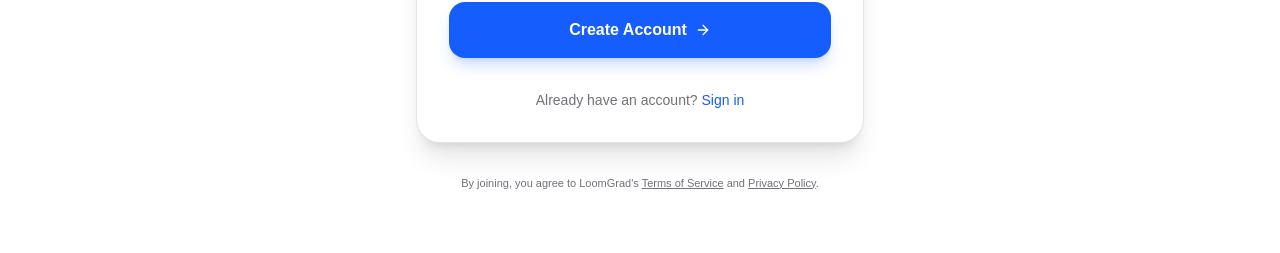
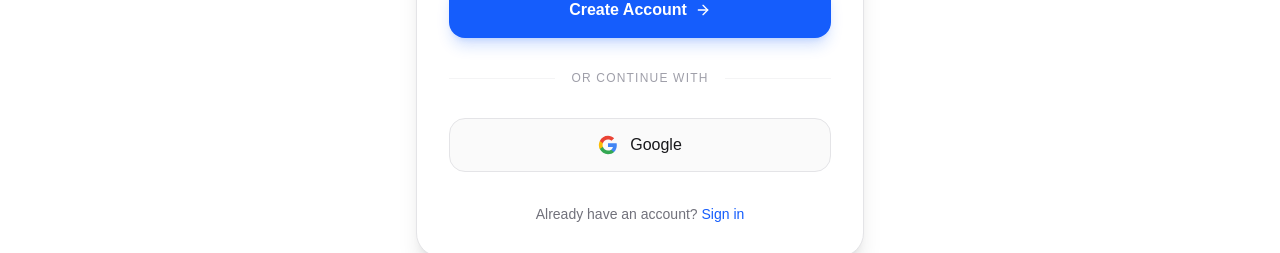
Before and after one commit to chandanone/loomgrad, a Next.js app: page /auth/signup in a window 1280 px wide. Shown: the part 564-817 px from the top of the page. Built offline with nearby package versions, Linux system fonts and the light colour scheme; no server answers.

Commit message:
fix: google logo and signup google

```diff
--- a/src/app/auth/signin/page.tsx
+++ b/src/app/auth/signin/page.tsx
@@ -127,10 +127,10 @@ export default function SignInPage() {
                             className="bg-zinc-50 border border-zinc-200 text-zinc-900 font-medium py-3.5 rounded-2xl hover:bg-zinc-100 transition-all flex items-center justify-center gap-3 active:scale-[0.98]"
                         >
                             <svg className="w-5 h-5" viewBox="0 0 24 24">
-                                <path fill="currentColor" d="M22.56 12.25c0-.78-.07-1.53-.2-2.25H12v4.26h5.92c-.26 1.37-1.04 2.53-2.21 3.31v2.77h3.57c2.08-1.92 3.28-4.74 3.28-8.09z" />
-                                <path fill="currentColor" d="M12 23c2.97 0 5.46-.98 7.28-2.66l-3.57-2.77c-.98.66-2.23 1.06-3.71 1.06-2.86 0-5.29-1.93-6.16-4.53H2.18v2.84C3.99 20.53 7.7 23 12 23z" />
-                                <path fill="currentColor" d="M5.84 14.09c-.22-.66-.35-1.36-.35-2.09s.13-1.43.35-2.09V7.07H2.18C1.43 8.55 1 10.22 1 12s.43 3.45 1.18 4.93l3.66-2.84z" />
-                                <path fill="currentColor" d="M12 5.38c1.62 0 3.06.56 4.21 1.64l3.15-3.15C17.45 2.09 14.97 1 12 1 7.7 1 3.99 3.47 2.18 7.07l3.66 2.84c.87-2.6 3.3-4.53 6.16-4.53z" />
+                                <path fill="#4285F4" d="M22.56 12.25c0-.78-.07-1.53-.2-2.25H12v4.26h5.92c-.26 1.37-1.04 2.53-2.21 3.31v2.77h3.57c2.08-1.92 3.28-4.74 3.28-8.09z" />
+                                <path fill="#34A853" d="M12 23c2.97 0 5.46-.98 7.28-2.66l-3.57-2.77c-.98.66-2.23 1.06-3.71 1.06-2.86 0-5.29-1.93-6.16-4.53H2.18v2.84C3.99 20.53 7.7 23 12 23z" />
+                                <path fill="#FBBC05" d="M5.84 14.09c-.22-.66-.35-1.36-.35-2.09s.13-1.43.35-2.09V7.07H2.18C1.43 8.55 1 10.22 1 12s.43 3.45 1.18 4.93l3.66-2.84z" />
+                                <path fill="#EA4335" d="M12 5.38c1.62 0 3.06.56 4.21 1.64l3.15-3.15C17.45 2.09 14.97 1 12 1 7.7 1 3.99 3.47 2.18 7.07l3.66 2.84c.87-2.6 3.3-4.53 6.16-4.53z" />
                             </svg>
                             Google
                         </button>
--- a/src/app/auth/signup/page.tsx
+++ b/src/app/auth/signup/page.tsx
@@ -2,6 +2,7 @@
 
 import { useState } from "react";
 import { useRouter } from "next/navigation";
+import { signIn } from "next-auth/react";
 import Link from "next/link";
 import { BookOpen, User as UserIcon, Mail, Lock, Loader2, AlertCircle, ArrowRight } from "lucide-react";
 import { toast } from "sonner";
@@ -120,6 +121,30 @@ export default function SignUpPage() {
                         </button>
                     </form>
 
+                    <div className="relative my-8">
+                        <div className="absolute inset-0 flex items-center">
+                            <div className="w-full border-t border-zinc-100"></div>
+                        </div>
+                        <div className="relative flex justify-center text-xs uppercase tracking-widest text-zinc-400">
+                            <span className="bg-white px-4">Or continue with</span>
+                        </div>
+                    </div>
+
+                    <div className="grid grid-cols-1 gap-4">
+                        <button
+                            onClick={() => signIn("google", { callbackUrl: "/" })}
+                            className="bg-zinc-50 border border-zinc-200 text-zinc-900 font-medium py-3.5 rounded-2xl hover:bg-zinc-100 transition-all flex items-center justify-center gap-3 active:scale-[0.98]"
+                        >
+                            <svg className="w-5 h-5" viewBox="0 0 24 24">
+                                <path fill="#4285F4" d="M22.56 12.25c0-.78-.07-1.53-.2-2.25H12v4.26h5.92c-.26 1.37-1.04 2.53-2.21 3.31v2.77h3.57c2.08-1.92 3.28-4.74 3.28-8.09z" />
+                                <path fill="#34A853" d="M12 23c2.97 0 5.46-.98 7.28-2.66l-3.57-2.77c-.98.66-2.23 1.06-3.71 1.06-2.86 0-5.29-1.93-6.16-4.53H2.18v2.84C3.99 20.53 7.7 23 12 23z" />
+                                <path fill="#FBBC05" d="M5.84 14.09c-.22-.66-.35-1.36-.35-2.09s.13-1.43.35-2.09V7.07H2.18C1.43 8.55 1 10.22 1 12s.43 3.45 1.18 4.93l3.66-2.84z" />
+                                <path fill="#EA4335" d="M12 5.38c1.62 0 3.06.56 4.21 1.64l3.15-3.15C17.45 2.09 14.97 1 12 1 7.7 1 3.99 3.47 2.18 7.07l3.66 2.84c.87-2.6 3.3-4.53 6.16-4.53z" />
+                            </svg>
+                            Google
+                        </button>
+                    </div>
+
                     <p className="mt-8 text-center text-sm text-zinc-500">
                         Already have an account?{" "}
                         <Link href="/auth/signin" className="text-blue-600 font-medium hover:text-blue-700 transition-colors">Sign in</Link>
--- a/src/app/pricing/page.tsx
+++ b/src/app/pricing/page.tsx
@@ -19,7 +19,7 @@ const tiers = [
             "Standard support"
         ],
         buttonText: "Get Started",
-        href: "/api/auth/signin",
+        href: "/auth/signup",
         highlight: false,
         icon: Star
     },
--- a/src/components/layout/Navbar.tsx
+++ b/src/components/layout/Navbar.tsx
@@ -165,7 +165,7 @@ export default function Navbar() {
                                     Login
                                 </Link>
                                 <Link
-                                    href="/auth/signin"
+                                    href="/auth/signup"
                                     className="bg-blue-600 text-white text-[13px] md:text-sm font-bold px-4 md:px-6 py-2 md:py-2.5 rounded-xl hover:bg-blue-700 active:scale-95 transition-all shadow-lg shadow-blue-600/20 flex items-center gap-2"
                                 >
                                     <span className="hidden sm:inline">Join Now</span>
@@ -303,7 +303,7 @@ export default function Navbar() {
                                             Log In
                                         </Link>
                                         <Link
-                                            href="/auth/signin"
+                                            href="/auth/signup"
                                             className="flex items-center justify-center py-4 bg-blue-600 text-white rounded-2xl font-bold transition-all shadow-lg shadow-blue-600/20"
                                         >
                                             Sign Up
```
Lines whose indentation alone changed are shown as unchanged.
